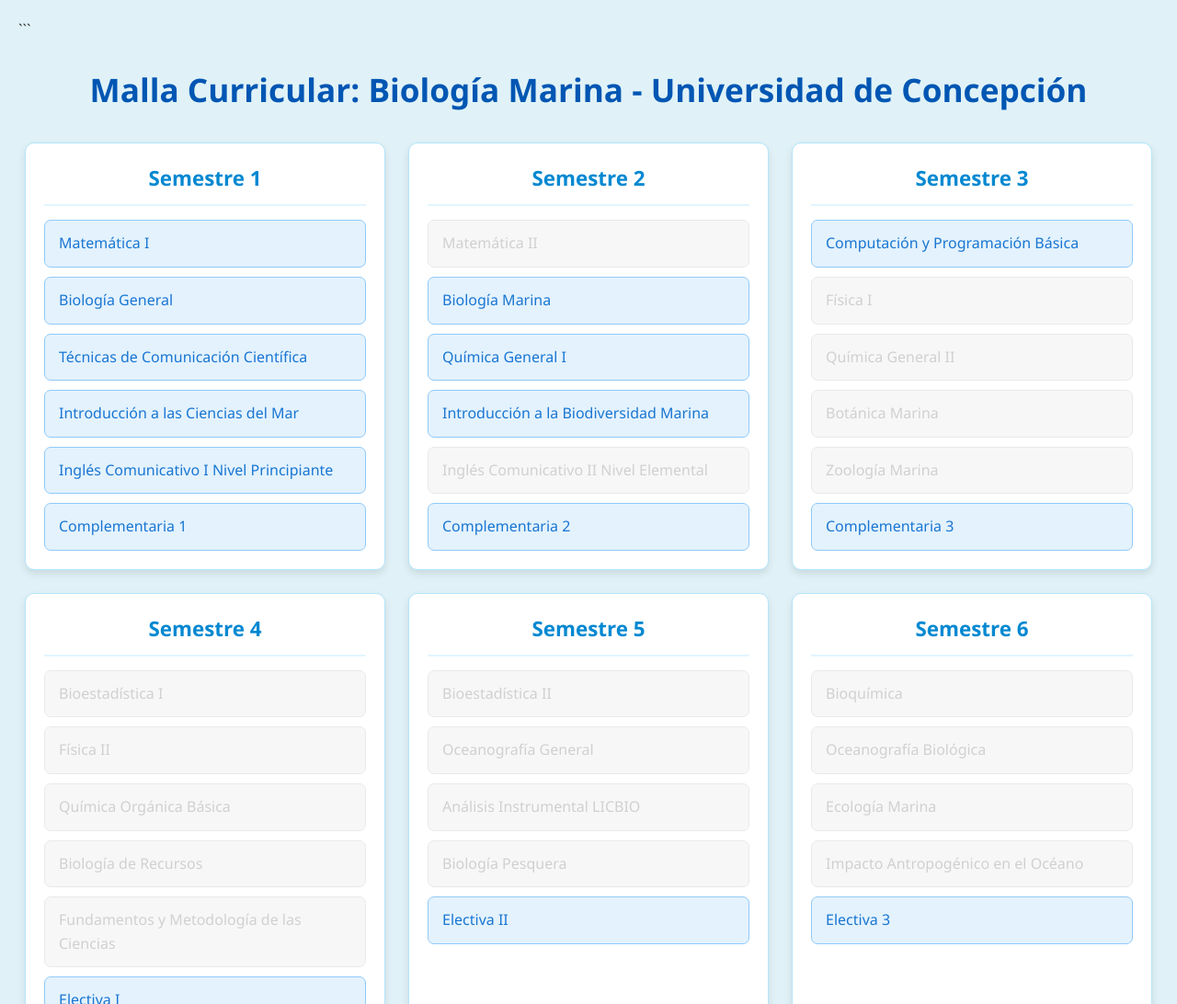
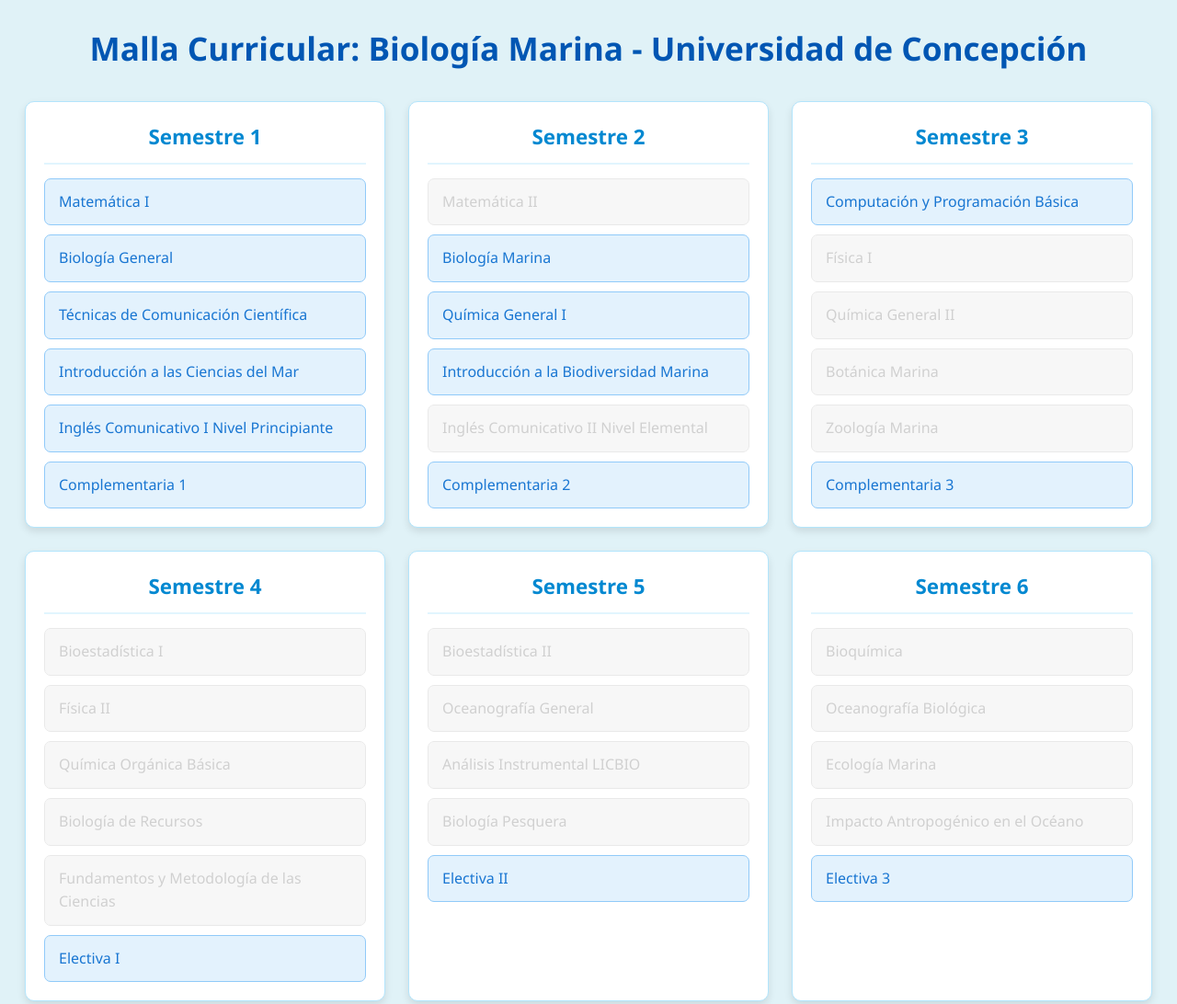
Before and after one commit to Shofismml/MallaBIMAUdeC, a plain HTML site: page index.html in a window 1280 px wide. Shown: the top 1092 px of the page at 92% size. Drawn offline with Linux system fonts and the light colour scheme.

Commit message:
Update index.html

````diff
--- a/index.html
+++ b/index.html
@@ -4,7 +4,7 @@
     <meta charset="UTF-8">
     <meta name="viewport" content="width=device-width, initial-scale=1.0">
     <title>Malla Curricular Interactiva: Biología Marina UdeC</title>
-    <link rel="stylesheet" href="style.css?v=202507121604"> ```
+    <link rel="stylesheet" href="style.css">
 </head>
 <body>
     <h1>Malla Curricular: Biología Marina - Universidad de Concepción</h1>
````
